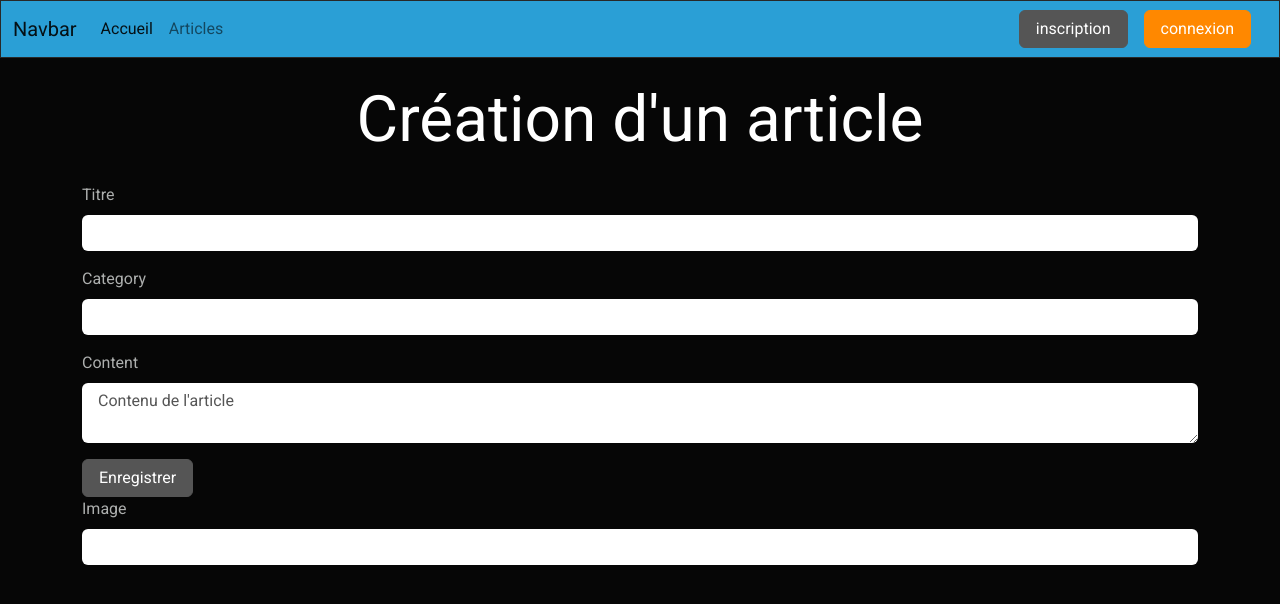
After one commit to FranBo10/demoBlog, a Symfony app: template templates/admin/formArticle.html.twig in a window 1280 px wide. The commit adds this page. Shown: the top 604 px of the page. Run offline with Twig, Linux system fonts and the light colour scheme; the template is opened without the code that fills it, so the values that code supplies are empty; form fields are guessed from the names that the template uses; some libraries are stand-ins or nearby versions.

Commit message:
Modifier et Delete Article

```diff
--- /dev/null
+++ b/templates/admin/formArticle.html.twig
@@ -0,0 +1,43 @@
+{% extends "base.html.twig" %}
+
+{% block title %}{% endblock %}
+
+{% block body %}
+	<div class="container">
+		<h1 class="text-center my-4">
+			{% if editMode %}
+				Modification de l'article
+			{% else %}
+				Création d'un article
+			{% endif %}
+		</h1>
+
+		{{form_start(form, {
+    attr: {
+        novalidate: 'novalidate'
+    }
+})}}
+
+		{{form_row(form.title, {
+        label: 'Titre'
+    })}}
+		{{form_row(form.category, {
+        label: 'Category'
+    })}}
+		{{form_row(form.content, {
+        label: 'Content',
+        attr: {
+            placeholder: "Contenu de l'article"
+        }
+    })}}
+
+		<button type="submit" class="btn btn-secondary">Enregistrer</button>
+
+		{{form_row(form.image, {
+        label: 'Image'
+    })}}
+
+		{{form_end(form)}}
+	</div>
+
+{% endblock %}
--- a/templates/admin/index.html.twig
+++ b/templates/admin/index.html.twig
@@ -5,7 +5,7 @@
 
 {% block body %}
 	<div class="container">
-		<a href="" class="btn btn-info col-12 my-4">Gestion des articles</a>
+		<a href="{{ path('admin_article') }}" class="btn btn-info col-12 my-4">Gestion des articles</a>
 		<a href="" class="btn btn-warning col-12 my-4">Gestion des categories</a>
 		<a href="" class="btn btn-success col-12 my-4">Gestion des commentaires</a>
 		<a href="" class="btn btn-danger col-12 my-4">Gestion des utilisateurs</a>
--- a/templates/base.html.twig
+++ b/templates/base.html.twig
@@ -31,7 +31,9 @@
 								<li class="nav-item dropdown">
 									<a class="nav-link dropdown-toggle" data-bs-toggle="dropdown" href="#" role="button" aria-haspopup="true" aria-expanded="false">BackOffice</a>
 									<div class="dropdown-menu">
+										<a class="dropdown-item" href="{{ path('app_admin') }}">Accueil-B.O.</a>
 										<a class="dropdown-item" href="{{ path('new_article') }}">Ajouter un article</a>
+										<a class="dropdown-item" href="{{ path('admin_article') }}">Gestion article</a>
 									</div>
 								</li>
 							{% endif %}
```
Also changed, not shown: src/Controller/AdminController.php (+43 -0 lines), templates/admin/gestionArticle.html.twig (+18 -11 lines).
